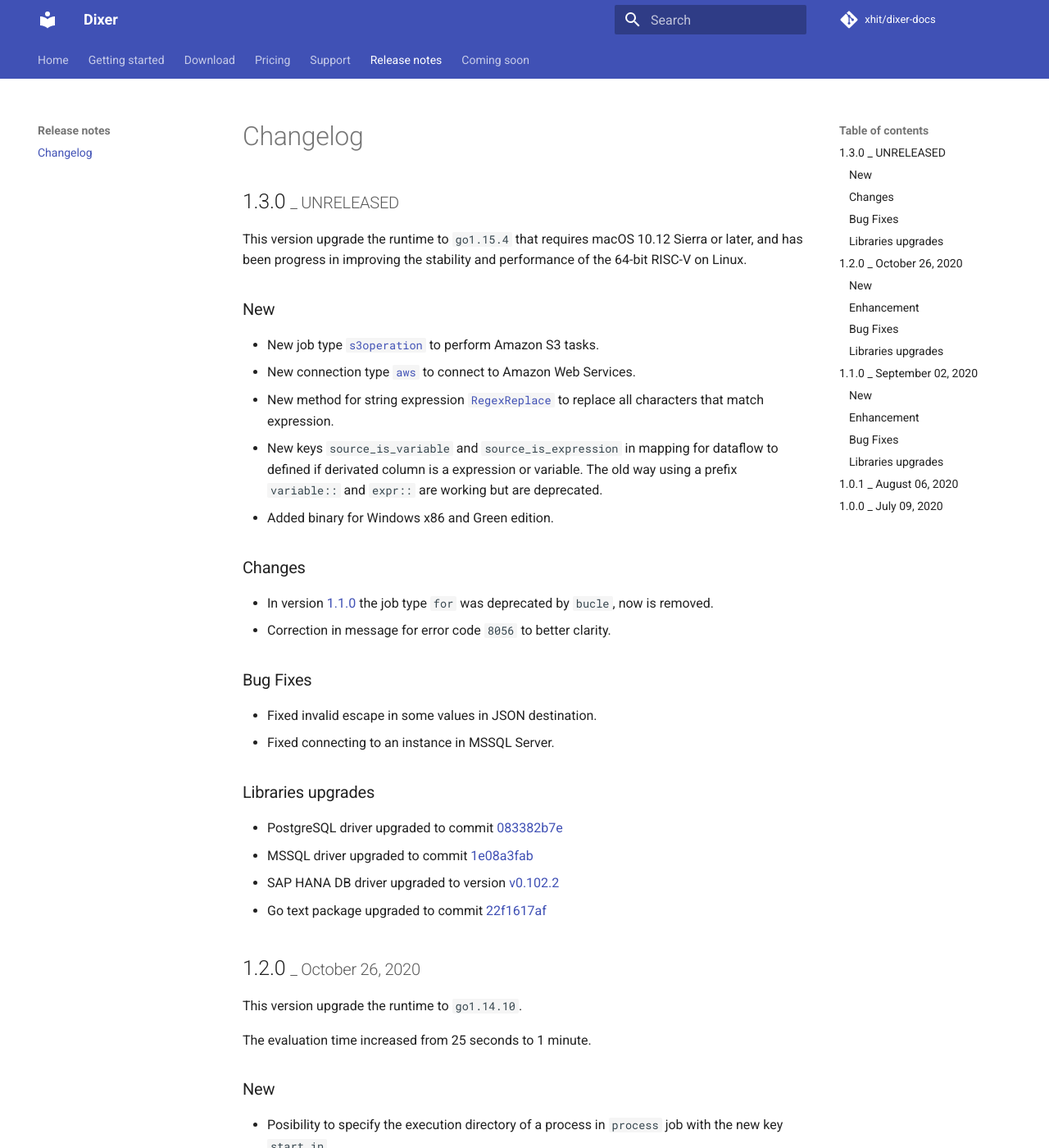
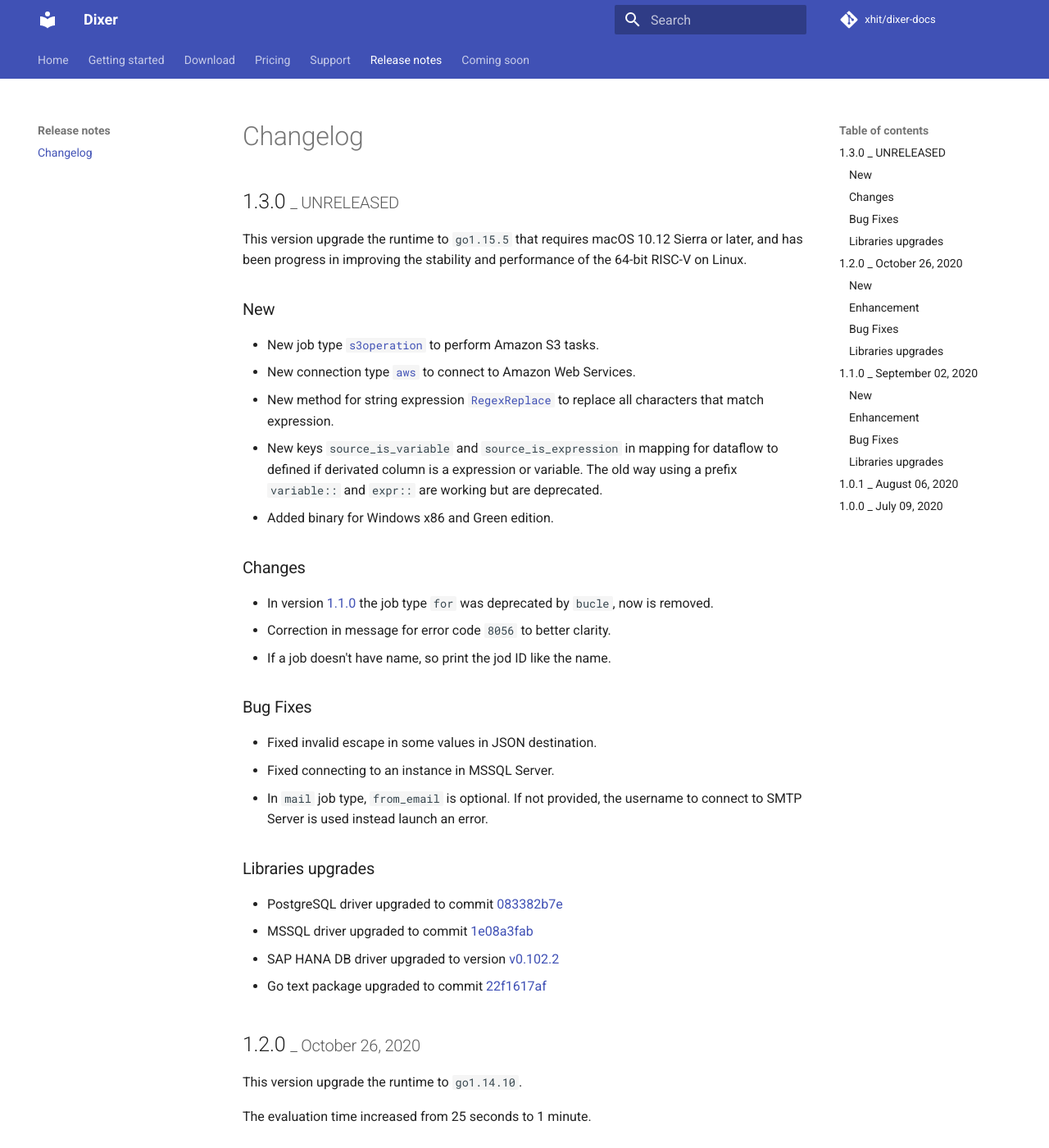
Before and after one commit to Dixer-ETL/dixer-docs, an MkDocs documentation site: the page built from docs/Changelog.md, in a window 1280 px wide and 1400 px high. Shown: the whole window at 82% size. Built offline with MkDocs 1.6.1 and Material for MkDocs 9.7.7, drawn with Linux system fonts in a browser that asks for light colours; comment, search, counter and statistics services are not loaded.

Commit message:
Updates about mail and job type name

```diff
--- a/docs/Changelog.md
+++ b/docs/Changelog.md
@@ -2,7 +2,7 @@
 
 ## 1.3.0 <small>_ UNRELEASED</small>
 
-This version upgrade the runtime to `go1.15.4` that requires macOS 10.12 Sierra or later, and has been progress in improving the stability and performance of the 64-bit RISC-V on Linux.
+This version upgrade the runtime to `go1.15.5` that requires macOS 10.12 Sierra or later, and has been progress in improving the stability and performance of the 64-bit RISC-V on Linux.
 
 ### New
 * New job type [`s3operation`](documentation/jobs/S3-operations.md) to perform Amazon S3 tasks.
@@ -14,10 +14,12 @@ This version upgrade the runtime to `go1.15.4` that requires macOS 10.12 Sierra
 ### Changes
 * In version [1.1.0](#110-_-september-02-2020) the job type `for` was deprecated by `bucle`, now is removed.
 * Correction in message for error code `8056` to better clarity.
+* If a job doesn't have name, so print the jod ID like the name.
 
 ### Bug Fixes
 * Fixed invalid escape in some values in JSON destination.
 * Fixed connecting to an instance in MSSQL Server.
+* In `mail` job type, `from_email` is optional. If not provided, the username to connect to SMTP Server is used instead launch an error.
 
 ### Libraries upgrades
 * PostgreSQL driver upgraded to commit [083382b7e](https://github.com/lib/pq/commit/083382b7e6fc78cc91eb57afab268fe2f1b6ed6d)
```
Also changed, not shown: docs/documentation/Jobs-types.md (+1 -1 lines).
